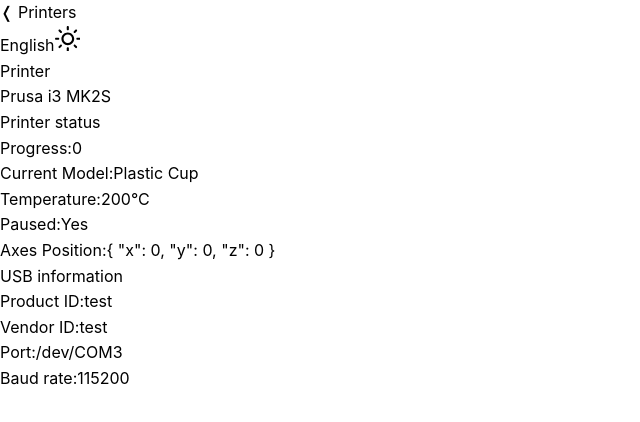
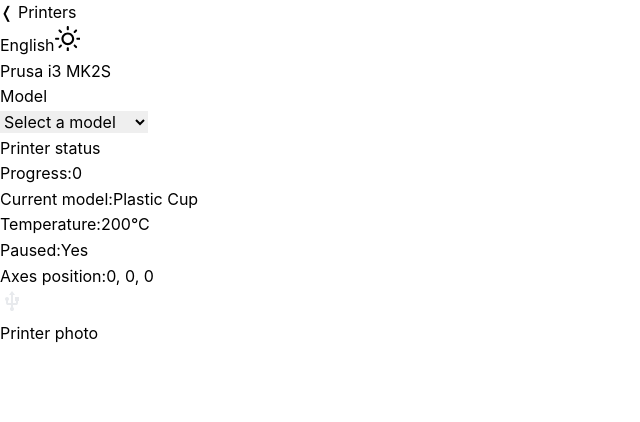
Before and after one commit to AlanBuric/printsync3d, a Vue app in the folder frontend/: page /printer/test in a window 1280 px wide. Shown: the top 422 px of the page, without its empty margins (0-640 px from the left). Built offline with nearby package versions, Linux system fonts and the light colour scheme; a web font is replaced by a local one.

Commit message:
feat: improve the UI style, add icons and models

```diff
--- a/frontend/index.html
+++ b/frontend/index.html
@@ -7,7 +7,7 @@
     <title>PrintSync3D</title>
   </head>
   <body class="bg-zinc-100 dark:bg-zinc-800">
-    <div id="app"></div>
+    <div id="app" class="flex flex-col items-center"></div>
     <script type="module" src="/src/main.ts"></script>
   </body>
 </html>
--- a/frontend/src/assets/base.css
+++ b/frontend/src/assets/base.css
@@ -17,8 +17,8 @@
 body {
   min-height: 100vh;
   transition:
-    color 1s,
-    background-color 1s;
+    color 0.5s,
+    background-color 0.5s;
   line-height: 1.6;
   font-family:
     Inter,
--- /dev/null
+++ b/frontend/src/components/icons/InfoIcon.vue
@@ -0,0 +1,6 @@
+<template>
+  <svg xmlns="http://www.w3.org/2000/svg" height="24px" viewBox="0 -960 960 960" width="24px" fill="#e8eaed">
+    <path
+      d="M440-280h80v-240h-80v240Zm40-320q17 0 28.5-11.5T520-640q0-17-11.5-28.5T480-680q-17 0-28.5 11.5T440-640q0 17 11.5 28.5T480-600Zm0 520q-83 0-156-31.5T197-197q-54-54-85.5-127T80-480q0-83 31.5-156T197-763q54-54 127-85.5T480-880q83 0 156 31.5T763-763q54 54 85.5 127T880-480q0 83-31.5 156T763-197q-54 54-127 85.5T480-80Zm0-80q134 0 227-93t93-227q0-134-93-227t-227-93q-134 0-227 93t-93 227q0 134 93 227t227 93Zm0-320Z" />
+  </svg>
+</template>
--- /dev/null
+++ b/frontend/src/components/icons/TrashIcon.vue
@@ -0,0 +1,6 @@
+<template>
+  <svg xmlns="http://www.w3.org/2000/svg" height="24px" viewBox="0 -960 960 960" width="24px" fill="#e8eaed">
+    <path
+      d="M280-120q-33 0-56.5-23.5T200-200v-520h-40v-80h200v-40h240v40h200v80h-40v520q0 33-23.5 56.5T680-120H280Zm400-600H280v520h400v-520ZM360-280h80v-360h-80v360Zm160 0h80v-360h-80v360ZM280-720v520-520Z" />
+  </svg>
+</template>
--- /dev/null
+++ b/frontend/src/components/icons/UsbIcon.vue
@@ -0,0 +1,6 @@
+<template>
+  <svg xmlns="http://www.w3.org/2000/svg" height="24px" viewBox="0 -960 960 960" width="24px" fill="#e8eaed">
+    <path
+      d="M480-80q-33 0-56.5-23.5T400-160q0-21 11-39t29-29v-92H320q-33 0-56.5-23.5T240-400v-92q-18-9-29-27t-11-41q0-33 23.5-56.5T280-640q33 0 56.5 23.5T360-560q0 23-11 40t-29 28v92h120v-320h-80l120-160 120 160h-80v320h120v-80h-40v-160h160v160h-40v80q0 33-23.5 56.5T640-320H520v92q19 10 29.5 28t10.5 40q0 33-23.5 56.5T480-80Z" />
+  </svg>
+</template>
--- /dev/null
+++ b/frontend/src/stores/models.ts
@@ -0,0 +1,33 @@
+import { defineStore } from 'pinia';
+import { reactive } from 'vue';
+
+export const useModelStore = defineStore('models', () => {
+  const models = reactive([
+    {
+      value: 'cube',
+      text: 'Calibration Cube'
+    },
+    {
+      value: 'vase',
+      text: 'Spiral Vase'
+    },
+    {
+      value: 'benchy',
+      text: '3DBenchy'
+    },
+    {
+      value: 'gear',
+      text: 'Mechanical Gear'
+    },
+    {
+      value: 'figure',
+      text: 'Artistic Figure'
+    },
+    {
+      value: 'plastic-cup',
+      text: 'Plastic Cup'
+    }
+  ]);
+
+  return { models };
+});
--- a/frontend/src/views/HomeView.vue
+++ b/frontend/src/views/HomeView.vue
@@ -8,9 +8,10 @@
   <main class="w-full flex items-center flex-col">
     <header>
       <img v-if="useGlobalStore().isDarkTheme()" alt="PrintSync3D logo" src="../assets/images/logo-dark-mode.png"
-           width="200px" height="200px" />
-      <img v-else alt="PrintSync3D logo" src="../assets/images/logo-light-mode.png" width="200px" height="200px" />
+           width="200px" height="200px" class="pointer-events-none select-none" />
+      <img v-else alt="PrintSync3D logo" src="../assets/images/logo-light-mode.png" width="200px" height="200px"
+           class="pointer-events-none select-none" />
     </header>
-    <PrinterList/>
+    <PrinterList />
   </main>
 </template>
--- a/frontend/src/views/PrinterView.vue
+++ b/frontend/src/views/PrinterView.vue
@@ -1,28 +1,54 @@
 <script setup lang="ts">
   import { useRoute } from 'vue-router';
   import { usePrinterStore } from '@/stores/printer';
+  import { ref } from 'vue';
+  import { useModelStore } from '@/stores/models';
+  import UsbIcon from '@/components/icons/UsbIcon.vue';
 
   const printerId = useRoute().params.id;
   const printer = usePrinterStore().printers.find(
     printer => printer.usb.productId === printerId
   );
+
+  const showUsbInformation = ref(false);
+  const selectedModel = ref('');
+
+  function toggleUsbInformation() {
+    showUsbInformation.value = !showUsbInformation.value;
+  }
 </script>
 
 <template>
-  <main class="w-full px-4 max-w-3xl mx-auto flex items-center flex-col">
+  <main class="w-full max-w-6xl px-4 flex max-lg:flex-col gap-16">
     <template v-if="printer">
-      <section class="w-full space-y-4">
-        <div class="bg-zinc-300 dark:bg-zinc-900 px-6 py-3 rounded-lg">
-          <h3 class="text-center text-zinc-700 dark:text-zinc-400">Printer</h3>
-          <h1 class="text-2xl text-center text-zinc-900 dark:text-zinc-100 mb-5">{{ printer.name }}</h1>
-          <h2 class="text-xl font-semibold text-zinc-800 dark:text-zinc-200 mb-2">Printer status</h2>
+      <section class="gap-y-4 flex flex-col flex-grow">
+        <div class="bg-zinc-200 dark:bg-zinc-900 px-5 py-2 rounded-lg w-fit">
+          <h1 class="text-xl text-zinc-900 dark:text-zinc-100">{{ printer.name }}</h1>
+        </div>
+
+        <div class="bg-zinc-200 dark:bg-zinc-900 px-5 py-4">
+          <label for="model-select"
+                 class="text-xl text-zinc-800 dark:text-zinc-200 mb-2">Model</label><br>
+          <select id="model-select" name="model" v-model="selectedModel" class="text-zinc-800 dark:text-zinc-200 rounded-md p-1">
+            <option value="" disabled selected>Select a model</option>
+            <option v-for="model in useModelStore().models" :key="model.value" :value="model.value">
+              {{ model.text }}
+            </option>
+          </select><br>
+          <button v-if="selectedModel" class="text-lg bg-cyan-500 text-zinc-50 hover:bg-cyan-600 px-3 rounded-md mt-2">
+            Print
+          </button>
+        </div>
+
+        <div class="bg-zinc-200 dark:bg-zinc-900 px-5 py-4">
+          <h2 class="text-xl text-zinc-800 dark:text-zinc-200 mb-2">Printer status</h2>
           <ul class="space-y-1 text-zinc-800 dark:text-zinc-300">
             <li>
               <span>Progress:</span>
               <span class="ml-1 text-zinc-700 dark:text-zinc-400">{{ printer.status.progress }}</span>
             </li>
             <li>
-              <span>Current Model:</span>
+              <span>Current model:</span>
               <span class="ml-1 text-zinc-700 dark:text-zinc-400">{{ printer.status.currentModel }}</span>
             </li>
             <li>
@@ -34,13 +60,16 @@
               <span class="ml-1 text-zinc-700 dark:text-zinc-400">{{ printer.status.paused ? 'Yes' : 'No' }}</span>
             </li>
             <li>
-              <span>Axes Position:</span>
-              <span class="ml-1 text-zinc-700 dark:text-zinc-400">{{ printer.status.currentAxesPosition }}</span>
+              <span>Axes position:</span>
+              <span
+                class="ml-1 text-zinc-700 dark:text-zinc-400">{{ Object.values(printer.status.currentAxesPosition).join(', ')
+                }}</span>
             </li>
           </ul>
         </div>
 
-        <div class="bg-zinc-300 dark:bg-zinc-900 px-6 py-3 rounded-lg">
+        <div v-if="showUsbInformation" class="bg-zinc-200 dark:bg-zinc-900 px-5 py-4 flex">
+          <div class="flex-1">
             <h2 class="text-xl font-semibold text-zinc-800 dark:text-zinc-200 mb-2">USB information</h2>
             <ul class="space-y-1 text-zinc-800 dark:text-zinc-300">
               <li>
@@ -61,6 +90,25 @@
               </li>
             </ul>
           </div>
+          <button @click="toggleUsbInformation"
+                  class="text-zinc-400 hover:text-zinc-500 dark:hover:text-zinc-300 self-start text-2xl">×
+          </button>
+        </div>
+
+        <div>
+          <button v-if="!showUsbInformation" @click="toggleUsbInformation" title="Toggle USB information"
+                  class="bg-zinc-200 dark:bg-zinc-900 p-2 rounded-xl flex">
+            <UsbIcon class="fill-zinc-500 hover:fill-zinc-600 dark:hover:fill-zinc-400" />
+          </button>
+        </div>
+      </section>
+      <section class="flex items-center justify-center flex-grow">
+        <div
+          class="aspect-square border-zinc-950 dark:border-zinc-100 border-2 w-[80%] flex items-center justify-center">
+          <h2 class="text-3xl dark:text-zinc-200 text-center">
+            Printer photo
+          </h2>
+        </div>
       </section>
     </template>
 
```
Also changed, not shown: frontend/src/components/PrinterList.vue (+24 -7 lines). Lines whose indentation alone changed are shown as unchanged.
